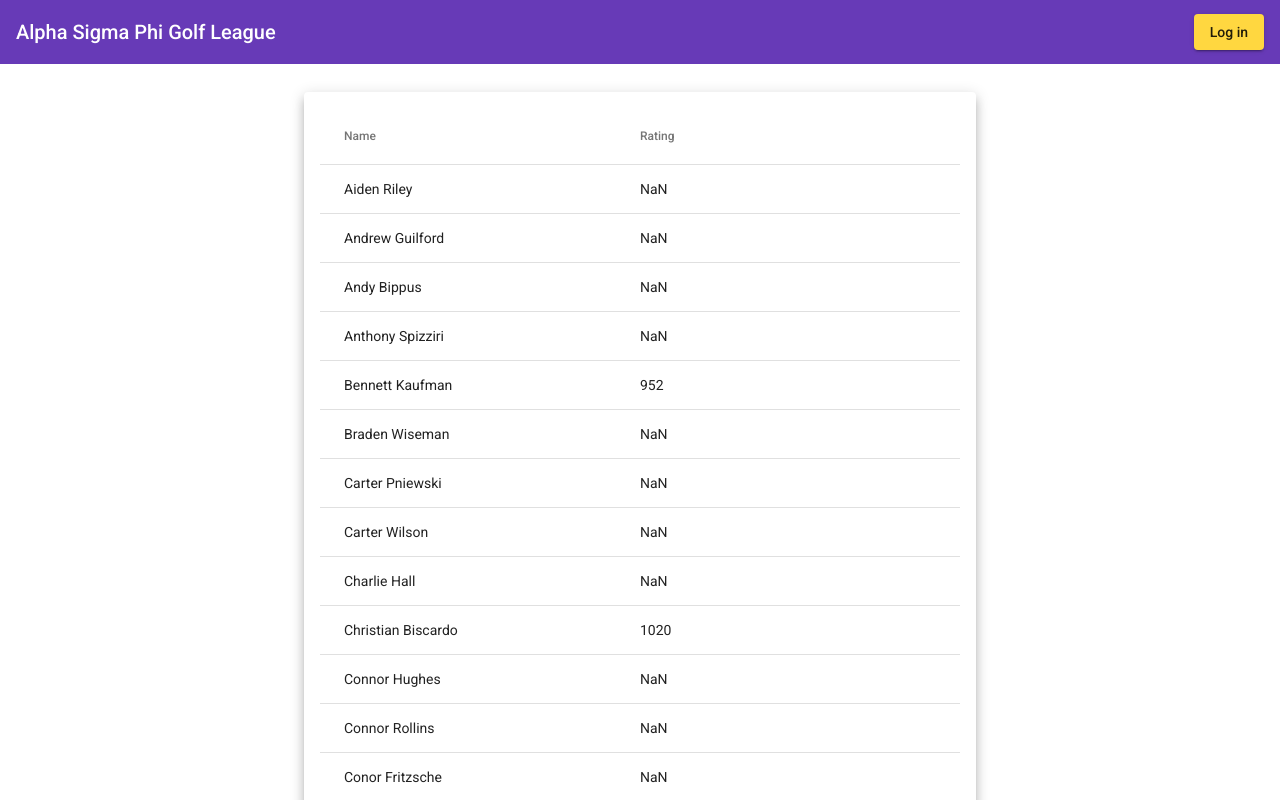
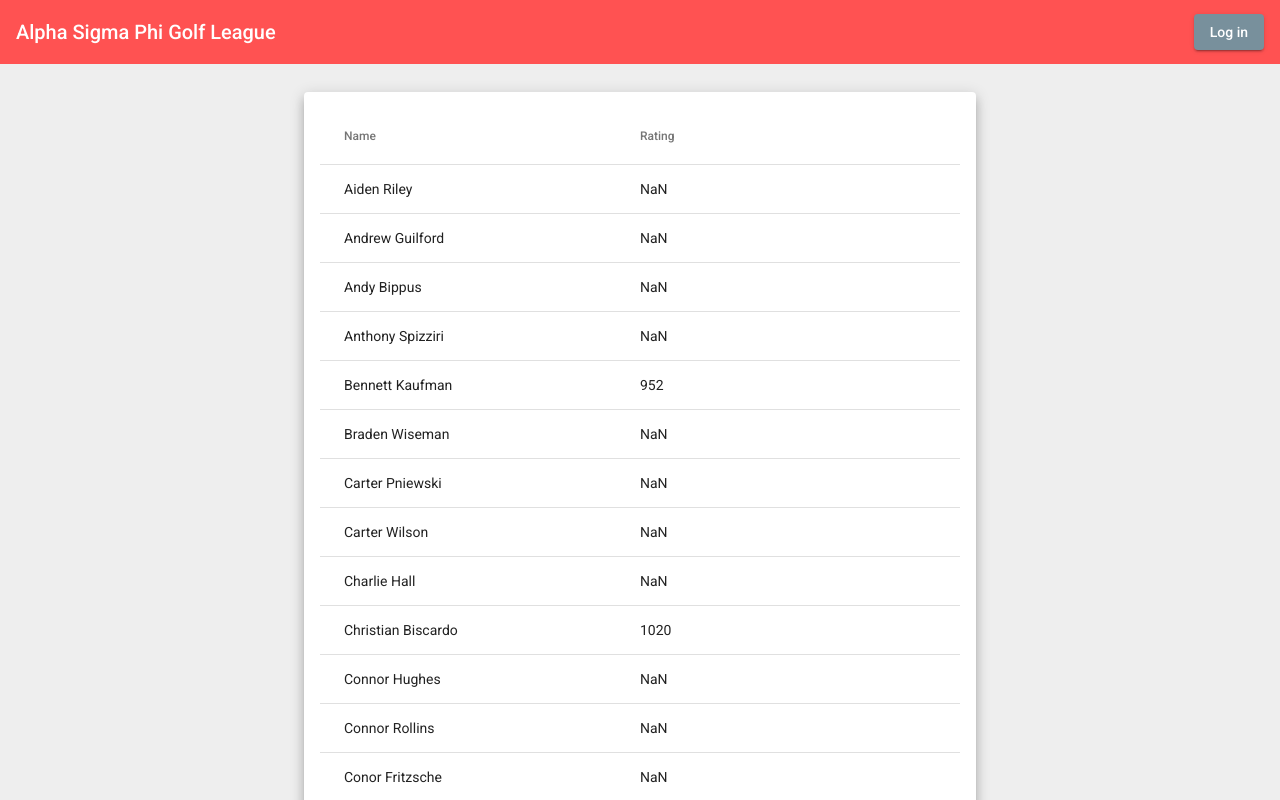
Before and after one commit to jnaizer/GolfLeagueWebsite, an Angular app: page / in a window 1280 px wide. Shown: the top 800 px of the page. Built offline with nearby package versions, Linux system fonts and the light colour scheme.

Commit message:
changed themes and colors

```diff
--- a/src/app/table/table.component.scss
+++ b/src/app/table/table.component.scss
@@ -4,4 +4,5 @@
 
 .mat-table, .mat-card {
     min-width: 400px;
+    background-color: #FFFFFF;
 }
--- a/src/styles.scss
+++ b/src/styles.scss
@@ -1,4 +1,11 @@
 /* You can add global styles to this file, and also import other style files */
+@import '~@angular/material/theming';
+$custom-theme-primary: mat-palette($mat-red, A200);
+$custom-theme-accent: mat-palette($mat-blue-grey, 400);
+$custom-theme-warn: mat-palette($mat-grey);
+$custom-theme: mat-light-theme($custom-theme-primary, $custom-theme-accent, $custom-theme-warn);
 
+@include angular-material-theme($custom-theme);
+html { background-color: #EEEEEE; }
 html, body { height: 100%; }
 body { margin: 0; font-family: Roboto, "Helvetica Neue", sans-serif; }
```
